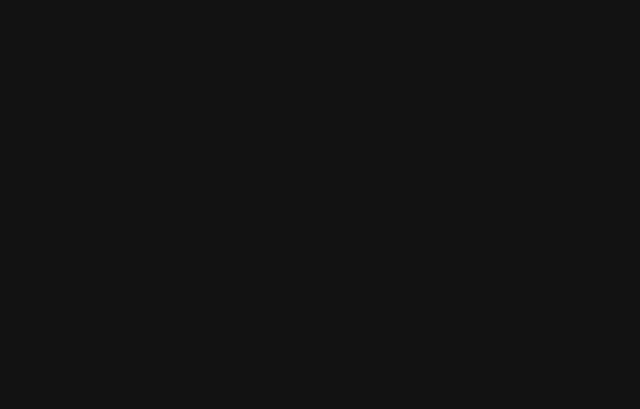
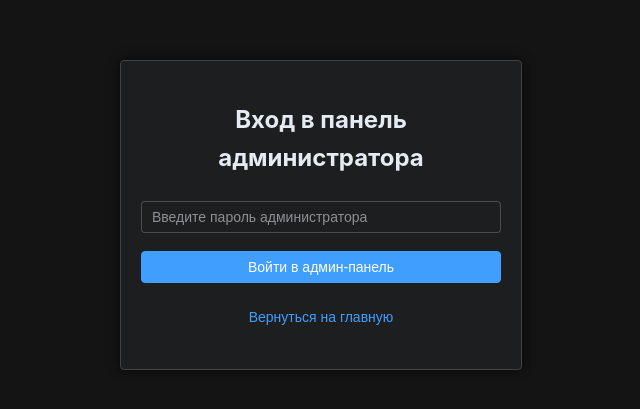
Before and after one commit to zazplay/ton_spane-, a Vue app in the folder ton-spane_front/: page /admin-auth in a window 1280 px wide. Before the commit this address had no page. Shown: the part 193-602 px from the top of the page, without its empty margins (319-959 px from the left). Built offline with nearby package versions, Linux system fonts and the light colour scheme.

Commit message:
AddAdminAuth

```diff
--- /dev/null
+++ b/ton-spane_front/src/components/Page/AdminPanel/authAdmin.vue
@@ -0,0 +1,177 @@
+<!-- AdminAuth.vue -->
+<template>
+    <div class="admin-auth-container">
+      <el-card class="admin-auth-card">
+        <div class="admin-auth-header">
+          <h2>Вход в панель администратора</h2>
+        </div>
+
+        <el-form
+          :model="formData"
+          @submit.prevent="handleSubmit"
+          class="admin-auth-form">
+
+          <el-form-item>
+            <el-input
+              v-model="formData.password"
+              type="password"
+              placeholder="Введите пароль администратора"
+              show-password
+              @keyup.enter="handleSubmit"
+            />
+          </el-form-item>
+
+          <el-form-item>
+            <el-button
+              type="primary"
+              @click="handleSubmit"
+              :loading="loading"
+              class="submit-btn"
+            >
+              Войти в админ-панель
+            </el-button>
+          </el-form-item>
+
+          <el-button
+            type="text"
+            @click="goBack"
+            class="back-btn"
+          >
+            Вернуться на главную
+          </el-button>
+
+          <el-alert
+            v-if="error"
+            type="error"
+            :title="error"
+            show-icon
+            @close="error = ''"
+          />
+        </el-form>
+      </el-card>
+    </div>
+  </template>
+
+  <script>
+  import { ref, reactive, onMounted } from 'vue'
+  import { useRouter } from 'vue-router'
+  import { ElMessage } from 'element-plus'
+
+  const ADMIN_PASSWORD = 'X2k9#mP$vL5nQ@'
+
+  const getThemeByTime = () => {
+  const hours = new Date().getHours();
+  return hours >= 6 && hours < 16 ? 'light' : 'dark';
+};
+
+  export default {
+    name: 'AdminAuth',
+
+    setup() {
+      const router = useRouter()
+      const loading = ref(false)
+      const error = ref('')
+
+      const formData = reactive({
+        password: ''
+      })
+
+      onMounted(() => {
+        // При монтировании компонента устанавливаем темную тему
+        document.documentElement.className = 'dark'
+        localStorage.setItem('theme', 'dark')
+      })
+
+      const handleSubmit = async () => {
+        if (!formData.password) {
+          error.value = 'Введите пароль'
+          return
+        }
+
+        loading.value = true
+
+        try {
+          // Проверяем пароль
+          if (formData.password === ADMIN_PASSWORD) {
+            // Сохраняем токен в sessionStorage
+            sessionStorage.setItem('adminToken', 'true')
+
+            ElMessage({
+              message: 'Успешная авторизация',
+              type: 'success'
+            })
+
+            // Редиректим на админку
+            router.push('/admin')
+          } else {
+            error.value = 'Неверный пароль администратора'
+            // Очищаем поле пароля при неверном вводе
+            formData.password = ''
+          }
+        } catch (err) {
+          error.value = 'Ошибка авторизации'
+          console.error(err)
+        } finally {
+          loading.value = false
+        }
+      }
+
+      const goBack = () => {
+        router.push('/')
+        // Восстанавливаем тему при возврате
+        const savedTheme = localStorage.getItem('theme') || getThemeByTime()
+        document.documentElement.className = savedTheme
+      }
+
+      return {
+        formData,
+        loading,
+        error,
+        handleSubmit,
+        goBack
+      }
+    }
+  }
+  </script>
+
+  <style scoped>
+  .admin-auth-container {
+    min-height: 100vh;
+    display: flex;
+    align-items: center;
+    justify-content: center;
+    background-color: var(--el-bg-color);
+  }
+
+  .admin-auth-card {
+    width: 100%;
+    max-width: 400px;
+    margin: 20px;
+  }
+
+  .admin-auth-header {
+    text-align: center;
+    margin-bottom: 24px;
+  }
+
+  .admin-auth-form {
+    margin-top: 24px;
+  }
+
+  .submit-btn {
+    width: 100%;
+  }
+
+  .back-btn {
+    display: block;
+    margin: 16px auto;
+  }
+
+  :deep(.el-input__wrapper) {
+    width: 100%;
+  }
+
+  :deep(.el-alert) {
+    margin-top: 16px;
+  }
+  </style>
--- a/ton-spane_front/src/components/Page/AuthPage/AuthPage.vue
+++ b/ton-spane_front/src/components/Page/AuthPage/AuthPage.vue
@@ -360,7 +360,7 @@ html.dark .text-gradient {
 
 /* Light theme text gradient */
 html:not(.dark) .text-gradient {
-  background: linear-gradient(45deg, #1a1a1a, #4a4a4a);
+  background: linear-gradient(45deg, #ffffff, #d27bdb);
   -webkit-background-clip: text;
   -webkit-text-fill-color: transparent;
 }
--- a/ton-spane_front/src/route.js
+++ b/ton-spane_front/src/route.js
@@ -3,9 +3,26 @@ import AuthPage from './components/Page/AuthPage/AuthPage.vue';
 import MainPage from './components/Page/MainPage.vue';
 import AdminPanel from './components/Page/AdminPanel/AdminPanel.vue';
 
+const getThemeByTime = () => {
+  const hours = new Date().getHours();
+  return hours >= 6 && hours < 16 ? 'light' : 'dark';
+};
+
 const routes = [
   { path: '/', redirect: '/auth' },
-  { path: '/admin', component: AdminPanel },
+  {
+    path: '/admin',
+    component: AdminPanel,
+    beforeEnter: (to, from, next) => {
+      const isAdmin = sessionStorage.getItem('adminToken');
+      if (!isAdmin) {
+        next('/admin-auth');
+        return;
+      }
+      next();
+    }
+  },
+  { path: '/admin-auth', component: () => import('./components/Page/AdminPanel/authAdmin.vue') },
   { path: '/auth', component: AuthPage },
   {
     path: '/app',
@@ -55,13 +72,32 @@ const router = createRouter({
   },
 });
 
+// Единый guard для обработки авторизации и темы
 router.beforeEach((to, from, next) => {
   const isAuthenticated = sessionStorage.getItem('authToken');
+  const isAdmin = sessionStorage.getItem('adminToken');
+
+  // Обработка тем
+  if (to.path === '/admin' || to.path === '/admin-auth') {
+    document.documentElement.className = 'dark';
+    localStorage.setItem('theme', 'dark');
+  } else {
+    const savedTheme = localStorage.getItem('theme') || getThemeByTime();
+    document.documentElement.className = savedTheme;
+  }
+
+  // Обработка авторизации
+  if (to.path === '/admin' && !isAdmin) {
+    next('/admin-auth');
+    return;
+  }
+
   if (to.path.startsWith('/app') && !isAuthenticated) {
     next('/auth');
-  } else {
-    next();
+    return;
   }
+
+  next();
 });
 
 export default router;
```
